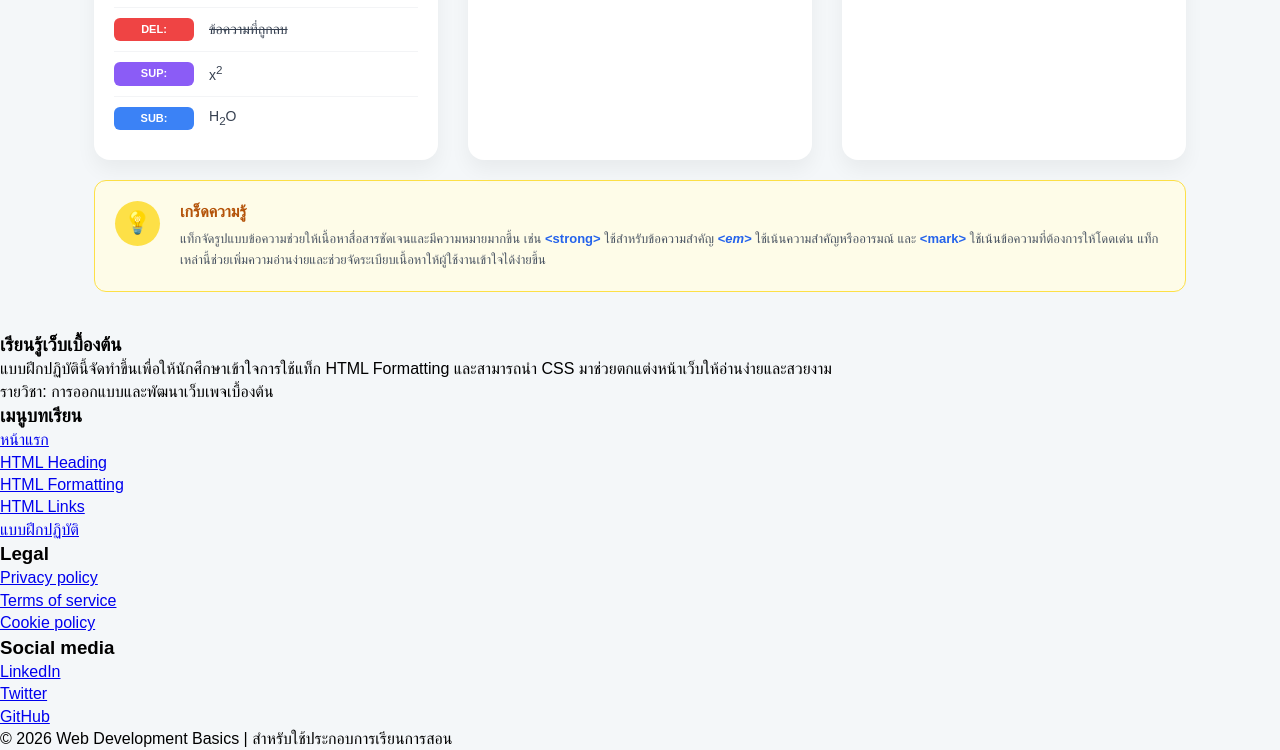
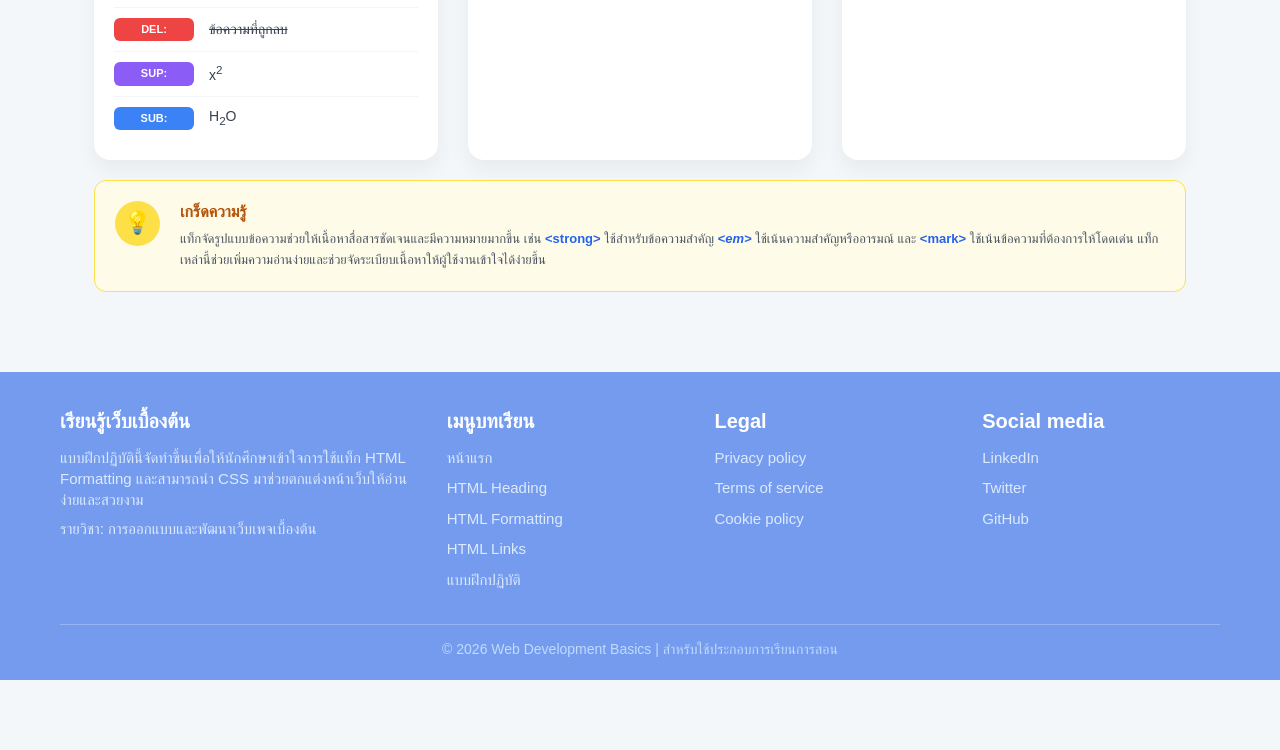
Before and after one commit to queue-kub/Web-Workshop-032, a plain HTML site: page W04-01-formatting.html in a window 1280 px wide. Shown: the part 650-1400 px from the top of the page. After the commit the page ends 1330 px from the top, so only its background shows below. Drawn offline with Linux system fonts and the light colour scheme.

Commit message:
Footer css

```diff
--- a/css/W04-formatting.css
+++ b/css/W04-formatting.css
@@ -322,3 +322,59 @@ pre {
   font-size: 13px;
   line-height: 1.6;
 }
+
+/* =========================
+Footer
+========================= */
+footer {
+    background: #759bee;
+    color: rgb(0, 0, 0);
+    padding: 35px 60px 20px;
+    margin-top: 40px;
+}
+
+.footer-content {
+    display: grid;
+    grid-template-columns: 1.5fr 1fr 1fr 1fr;
+    gap: 30px;
+    margin-bottom: 25px;
+}
+
+.footer-box h3 {
+    font-size: 20px;
+    margin-bottom: 12px;
+    color: #ffffff;
+}
+
+.footer-box p {
+    font-size: 15px;
+    color: #dbeafe;
+    margin-bottom: 8px;
+}
+
+.footer-box ul {
+    list-style: none;
+}
+
+.footer-box ul li {
+    margin-bottom: 8px;
+}
+
+.footer-box ul li a {
+    color: #dbeafe;
+    text-decoration: none;
+    font-size: 15px;
+}
+
+.footer-box ul li a:hover {
+    color: #ffffff;
+    text-decoration: underline;
+}
+
+.footer-bottom {
+    border-top: 1px solid rgba(255, 255, 255, 0.25);
+    padding-top: 15px;
+    text-align: center;
+    font-size: 14px;
+    color: #bfdbfe;
+}
```
